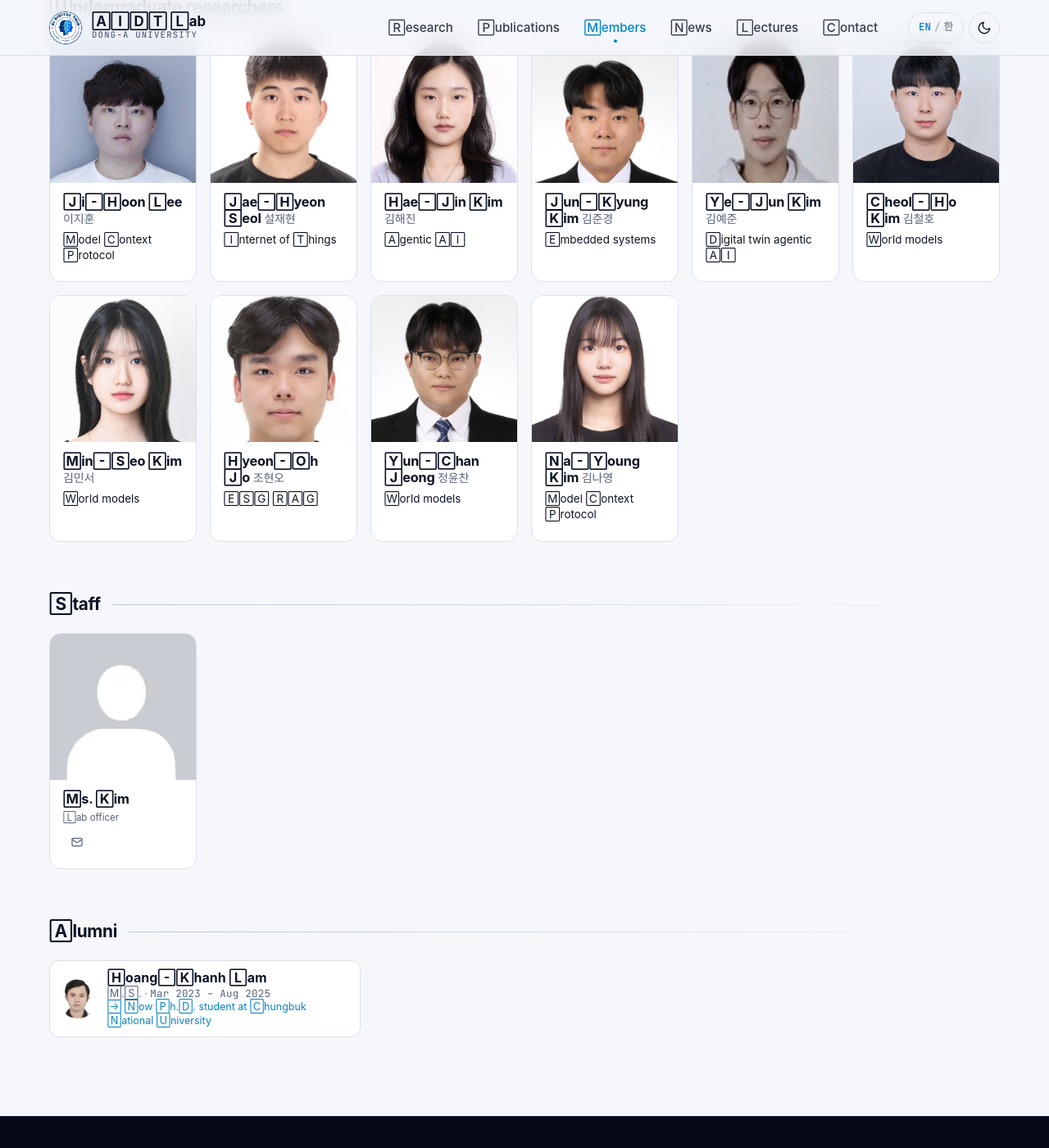
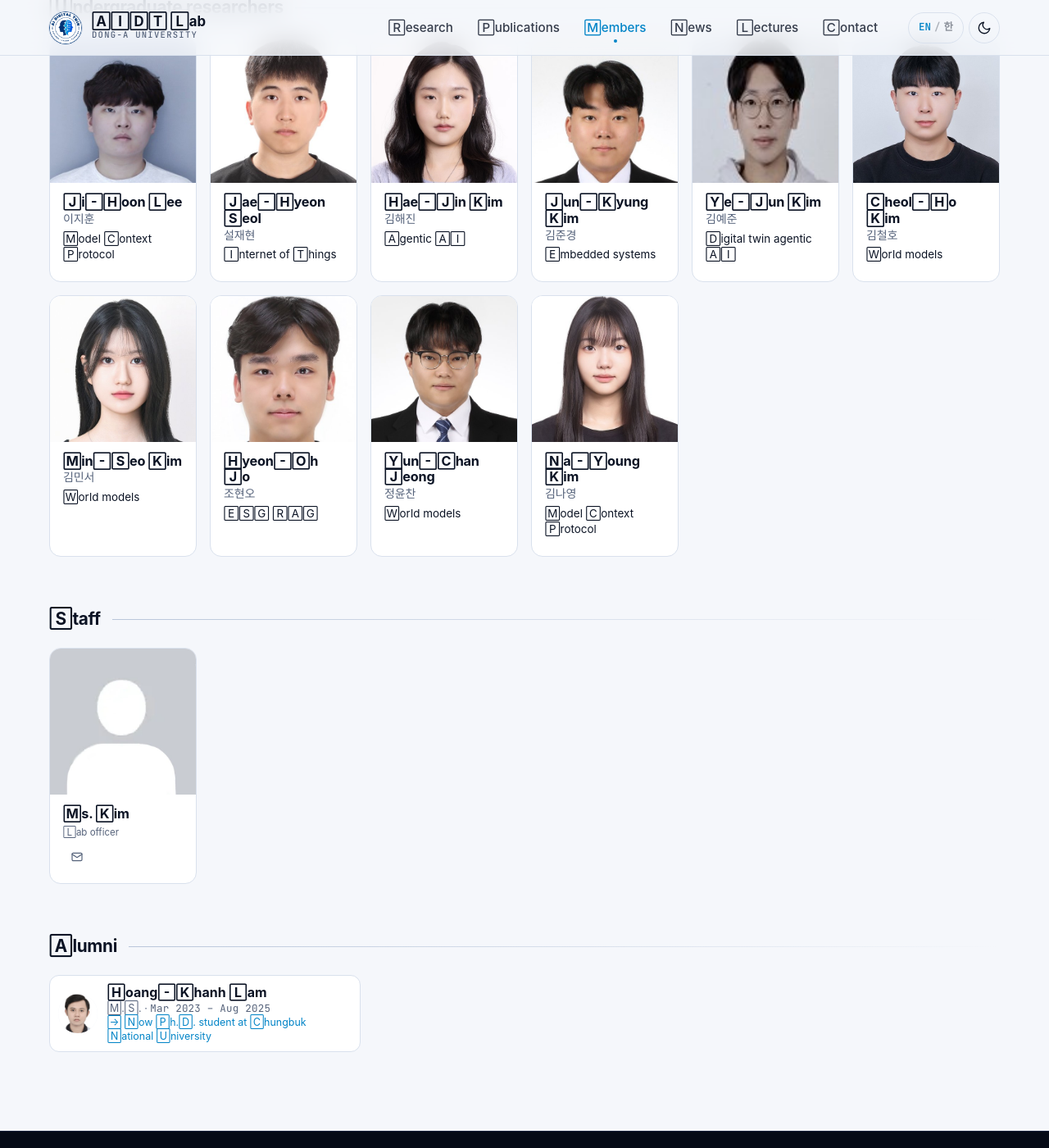
Before and after one commit to AIDTLab-DAU/AIDTLab-DAU.github.io, a Jekyll site: the page built from _pages/1-member.md, in a window 1280 px wide and 1400 px high, scrolled down 2560 px. Shown: the whole window at 82% size. Built offline with Jekyll 4.4.1, drawn with Linux system fonts in a browser that asks for light colours; some web fonts are replaced.

Commit message:
change korean name form

```diff
--- a/assets/css/main.css
+++ b/assets/css/main.css
@@ -443,7 +443,7 @@
 .member-card__body { padding: 14px 16px 16px; display: flex; flex-direction: column; gap: 4px; flex: 1; }
 .member-card__name { font-size: 1.02rem; margin: 0; }
 .member-card__name a { color: inherit; }
-.member-card__ko { font-weight: 500; color: var(--muted); font-size: .88rem; }
+.member-card__ko { display: block; margin-top: 2px; font-weight: 500; color: var(--muted); font-size: .88rem; }
 .member-card__meta { font-size: .72rem; color: var(--muted); margin: 0; }
 .member-card__field { font-size: .84rem; margin: 2px 0 6px; line-height: 1.45; }
 .member-card .icon-links { margin-top: auto; position: relative; z-index: 2; }
```
